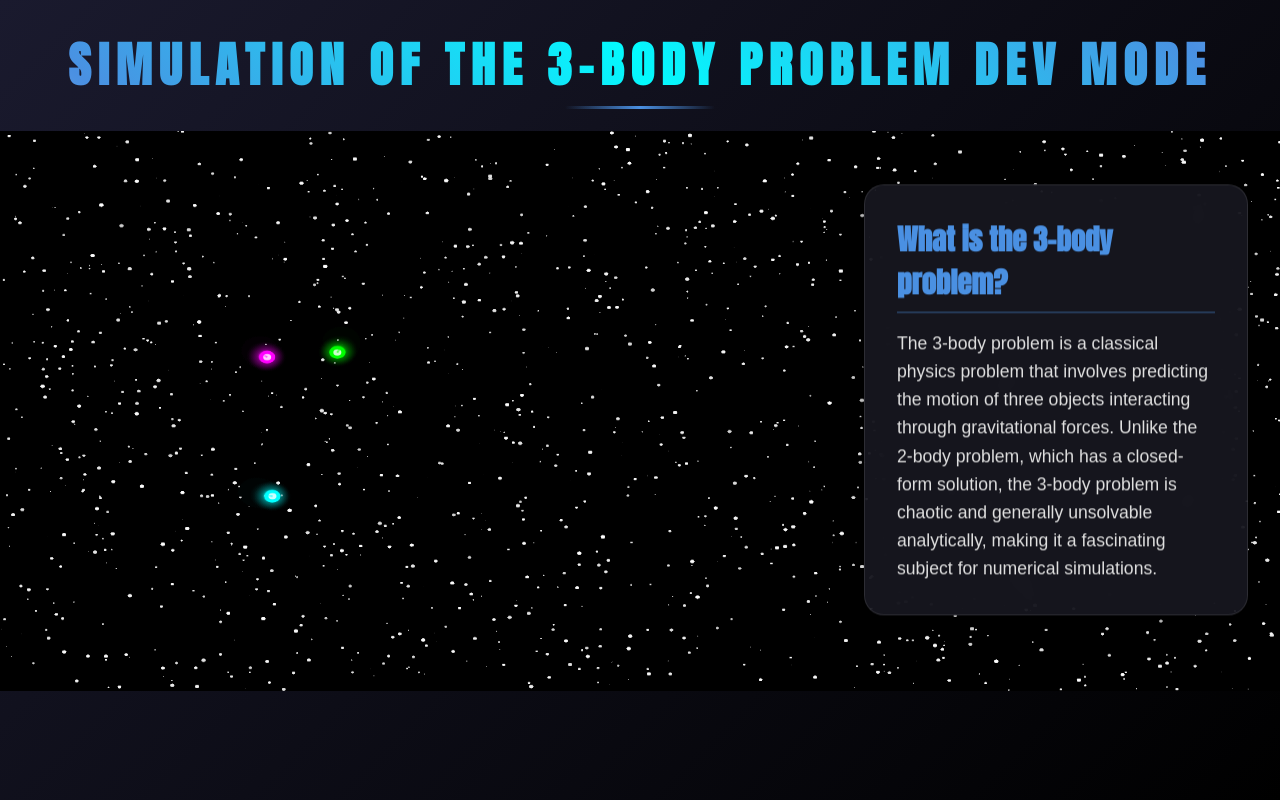
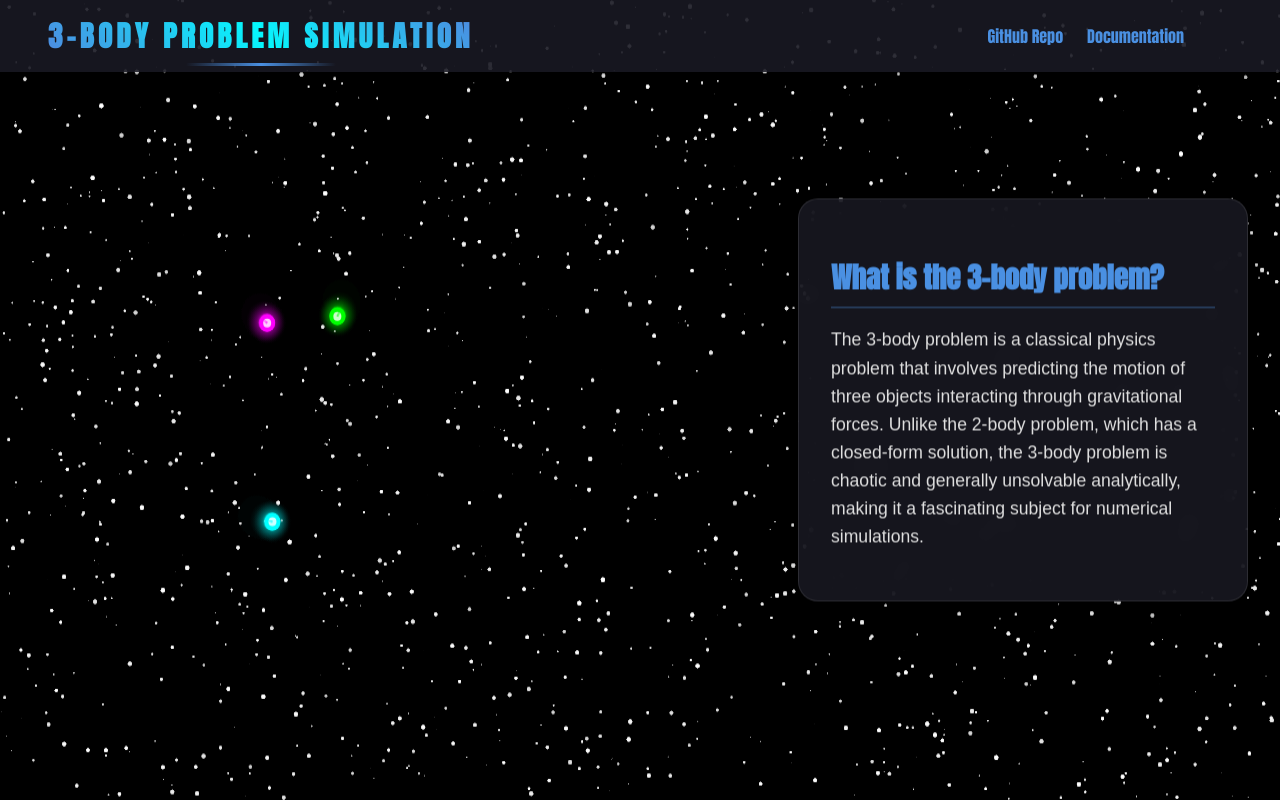
Before and after one commit to ricciviero/3-body-problem, a website: page public/index.html in a window 1280 px wide. Drawn offline with Linux system fonts and the light colour scheme; animation ran at ten frames a second.

Commit message:
header done

```diff
--- a/public/index.html
+++ b/public/index.html
@@ -7,12 +7,20 @@
     <link href="https://fonts.googleapis.com/css2?family=Anton&display=swap" rel="stylesheet">
     <meta charset="UTF-8">
     <meta name="viewport" content="width=device-width, initial-scale=1.0">
-    <title>3-body problem</title>
+    <title>3-Body Problem Simulation</title>
     <link rel="stylesheet" href="style.css">
 </head>
 
 <body>
-    <h1>Simulation of the 3-body problem dev mode</h1>
+    <header class="site-header">
+        <div class="header-left">
+            <h1 class="site-title">3-Body Problem Simulation</h1>
+        </div>
+        <div class="header-right">
+            <a href="https://github.com/ricciviero/3-body-problem" target="_blank" class="header-link">GitHub Repo</a>
+            <a href="documentation.html" class="header-link">Documentation</a>
+        </div>
+    </header>
 
     <div class="card">
         <h2>What is the 3-body problem?</h2>
--- a/public/style.css
+++ b/public/style.css
@@ -14,25 +14,79 @@
 }
 
 /* Reset e stili base */
-* {
+body,
+html {
     margin: 0;
     padding: 0;
     box-sizing: border-box;
-}
-
-html {
-    font-size: 16px;
-    scroll-behavior: smooth;
+    overflow: hidden;
+    /* Per evitare lo scrolling */
+    width: 100%;
+    height: 100%;
 }
 
 body {
     display: flex;
     flex-direction: column;
-    min-height: 100vh;
     background: linear-gradient(135deg, var(--gradient-start), var(--gradient-end));
     font-family: 'Anton', Arial, sans-serif;
     overflow-x: hidden;
     position: relative;
+    width: 100%;
+    height: 100%;
+}
+
+/* General header styling */
+.site-header {
+    display: flex;
+    justify-content: space-between;
+    align-items: center;
+    padding: 1rem 2rem;
+    background-color: rgba(25, 25, 35, 0.9);
+    color: #ffffff;
+    font-family: 'Anton', Arial, sans-serif;
+    position: relative;
+    z-index: 1000;
+    width: 100%;
+    box-shadow: 0 4px 10px rgba(0, 0, 0, 0.3);
+}
+
+/* Title styling */
+.header-left .site-title {
+    margin: 0;
+    font-size: 1.8rem;
+}
+
+/* Link styling */
+.header-right {
+    display: flex;
+    gap: 1.5rem;
+    margin-right: 8rem;
+    /* Aggiunto margine destro per allontanare i link dal bordo */
+}
+
+.header-link {
+    color: #4a90e2;
+    text-decoration: none;
+    font-size: 1rem;
+    transition: color 0.3s ease;
+}
+
+.header-link:hover {
+    color: #00ffff;
+}
+
+
+/* Canvas */
+canvas {
+    width: 100%;
+    height: 100%;
+    display: block;
+    position: absolute;
+    top: 0;
+    left: 0;
+    z-index: -1;
+    /* Metti il canvas dietro al resto del contenuto */
 }
 
 /* Layout Container */
@@ -83,14 +137,6 @@ h1::after {
             #4a90e2 50%,
             transparent 100%);
     border-radius: 2px;
-}
-
-/* Canvas */
-canvas {
-    width: 100%;
-    height: clamp(300px, 70vh, 800px);
-    margin: 0 auto;
-    display: block;
 }
 
 /* Info Card */
@@ -208,6 +254,15 @@ canvas {
     canvas {
         height: 50vh;
     }
+
+    .site-header {
+        flex-direction: column;
+        align-items: flex-start;
+    }
+
+    .header-right {
+        margin-top: 0.5rem;
+    }
 }
 
 /* Mobile Small */
```
